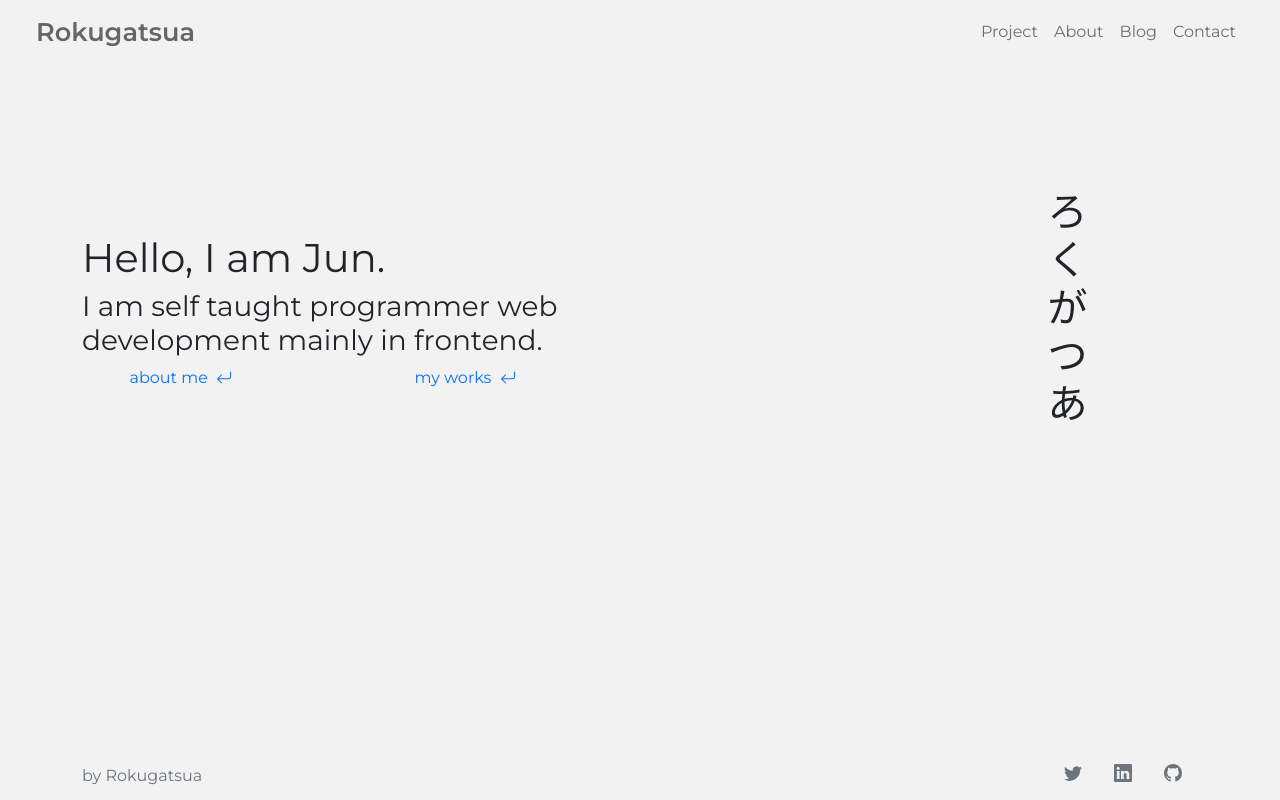
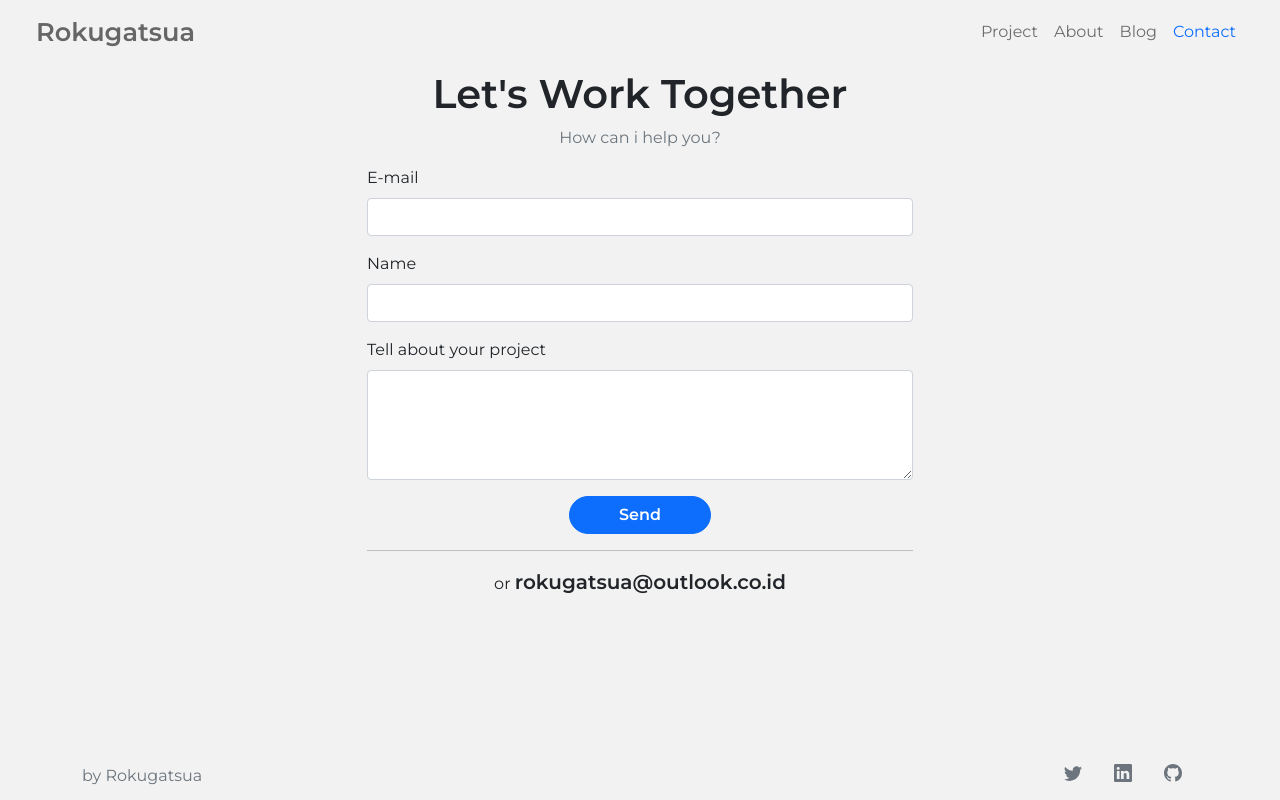
Before and after one commit to Rokugatsua/rokugatsua.github.io, a Vue app: page / in a window 1280 px wide. Built offline with nearby package versions, Linux system fonts and the light colour scheme.

Commit message:
fix form error

```diff
--- a/src/routes/index.js
+++ b/src/routes/index.js
@@ -8,7 +8,7 @@ import Contact from '../views/Contact.vue'
 
 const routes = [
   {
-    path: '/',
+    path: '/home',
     name: 'Home',
     component: Home
   },
@@ -28,7 +28,7 @@ const routes = [
     component: Blogs
   },
   {
-    path: '/contact',
+    path: '/',
     name: 'Contact',
     component: Contact
   }
--- a/src/views/Contact.vue
+++ b/src/views/Contact.vue
@@ -79,9 +79,9 @@ export default {
           const axiosConfig = {
             header: { "Content-Type": "application/x-www-form-urlencoded" }
           };
-          const response = await axios.post("/contact",
+          const response = await axios.post("/",
             encode({
-              "form-name": "contactMe", ...this.form
+              "form-name": "contact-me", ...this.form
             }), axiosConfig
           )
           console.log(response.data)
```
